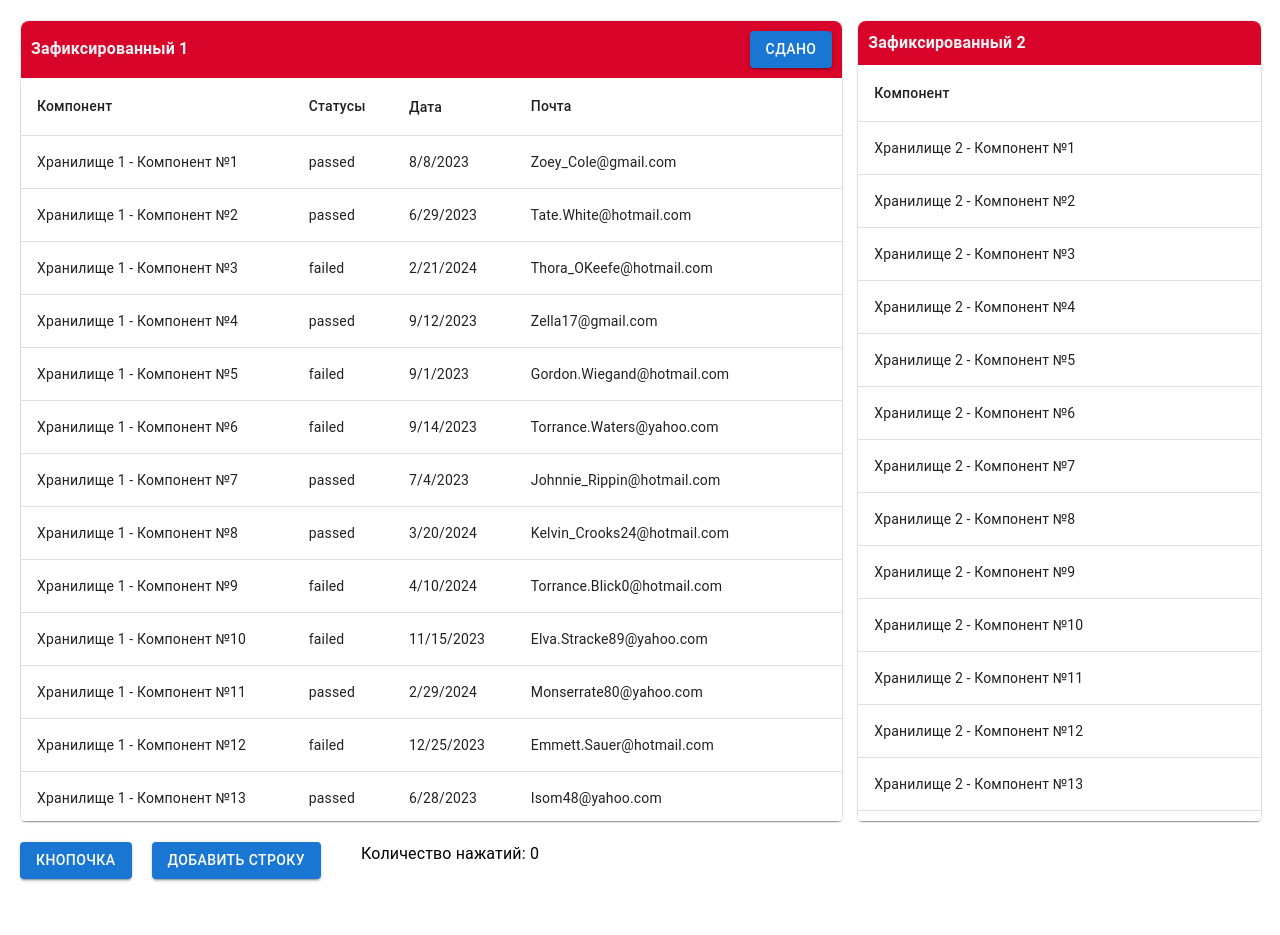
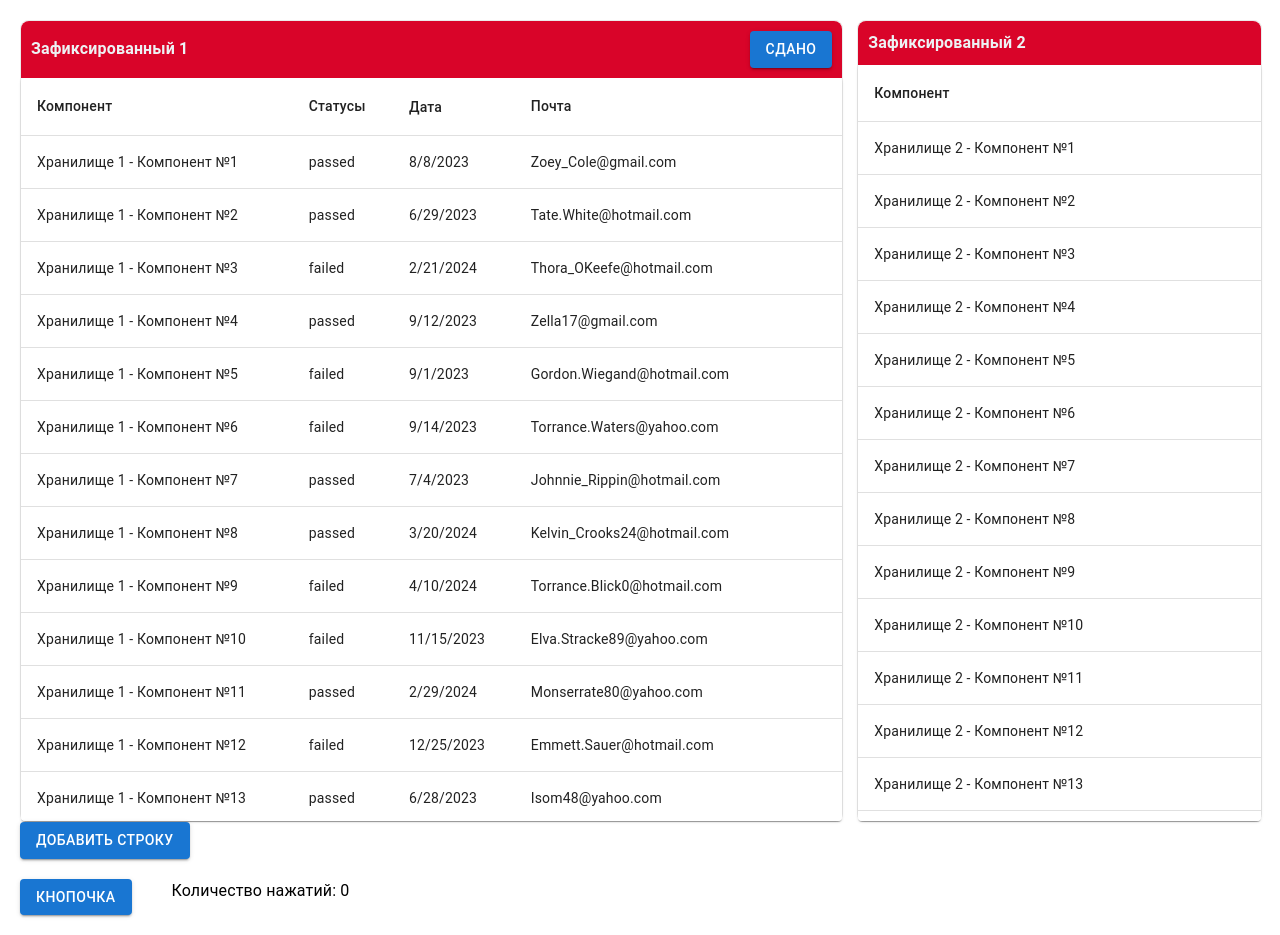
Before and after one commit to RyogaGrey/React-TS-MUI-Practice, a React (Create React App) app: page /home in a window 1280 px wide. Before the commit the page ends 899 px from the top, so only its background shows below. Built offline with nearby package versions, Linux system fonts and the light colour scheme.

Commit message:
Привязка кнопки к таблице (макет)

```diff
--- a/src/app/Pages/Home.tsx
+++ b/src/app/Pages/Home.tsx
@@ -69,6 +69,7 @@ const Home: React.FC = () => {
             onSortByDate={handleSortByDate}
             sortOrder={sortOrder}
           />
+        <Button variant="contained" color="primary" onClick={handleOpen}>Добавить строку</Button>
         </Grid>
         <Grid item xs={12} md={4}>
           <SimpleScrollArea title="Зафиксированный 2" content={content2} width="100%" maxHeight="800px" />
@@ -76,7 +77,6 @@ const Home: React.FC = () => {
       </Grid>
       <Box sx={{ display: 'flex', marginTop: '20px', gap: '20px' }}>
         <Button variant="contained" onClick={() => setCount(count + 1)}>Кнопочка</Button>
-        <Button variant="contained" color="primary" onClick={handleOpen}>Добавить строку</Button>
         <Typography sx={{ marginLeft: '20px' }}>
           Количество нажатий: {count}
         </Typography>
```
